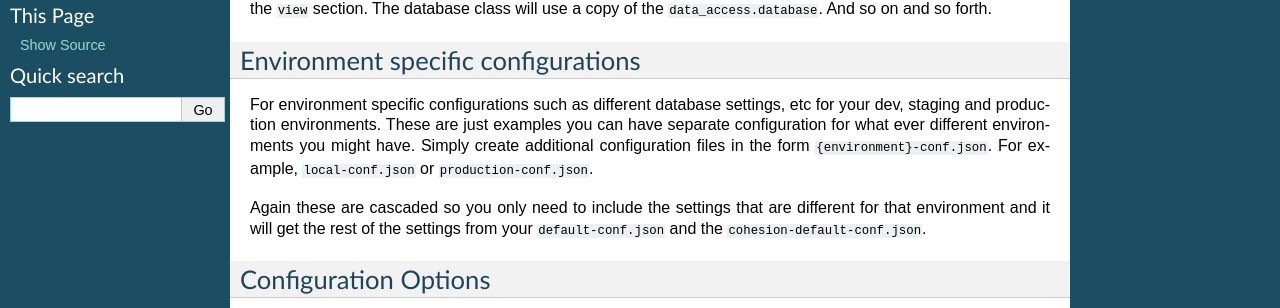
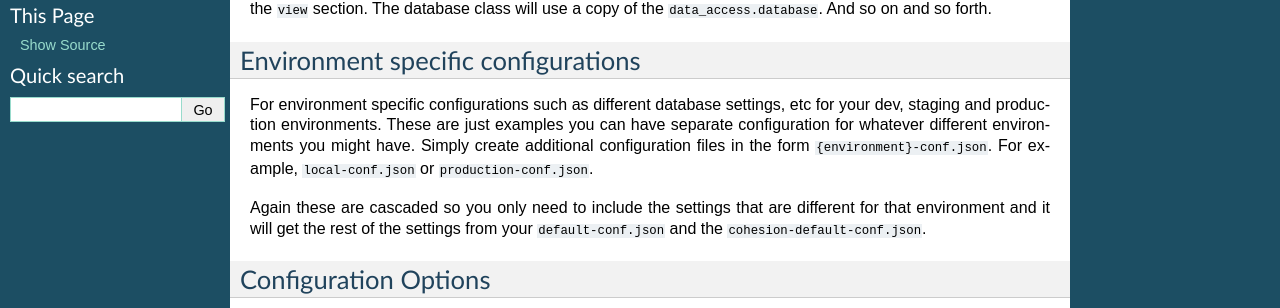
Before and after one commit to cohesion/cohesion-docs, a Sphinx documentation site: the page built from docs/config.rst, in a window 1280 px wide and 900 px high, scrolled down 423 px. Shown: the part 164-472 px from the top of the window. Built offline with Sphinx 7.4.7, drawn with Linux system fonts in a browser that asks for light colours.

Commit message:
trivial wording suggestion

```diff
--- a/docs/config.rst
+++ b/docs/config.rst
@@ -23,7 +23,7 @@ Each Service that you create will get a copy of the ``application`` section. The
 Environment specific configurations
 ===================================
 
-For environment specific configurations such as different database settings, etc for your dev, staging and production environments. These are just examples you can have separate configuration for what ever different environments you might have. Simply create additional configuration files in the form ``{environment}-conf.json``. For example, ``local-conf.json`` or ``production-conf.json``.
+For environment specific configurations such as different database settings, etc for your dev, staging and production environments. These are just examples you can have separate configuration for whatever different environments you might have. Simply create additional configuration files in the form ``{environment}-conf.json``. For example, ``local-conf.json`` or ``production-conf.json``.
 
 Again these are cascaded so you only need to include the settings that are different for that environment and it will get the rest of the settings from your ``default-conf.json`` and the ``cohesion-default-conf.json``.
 
```
